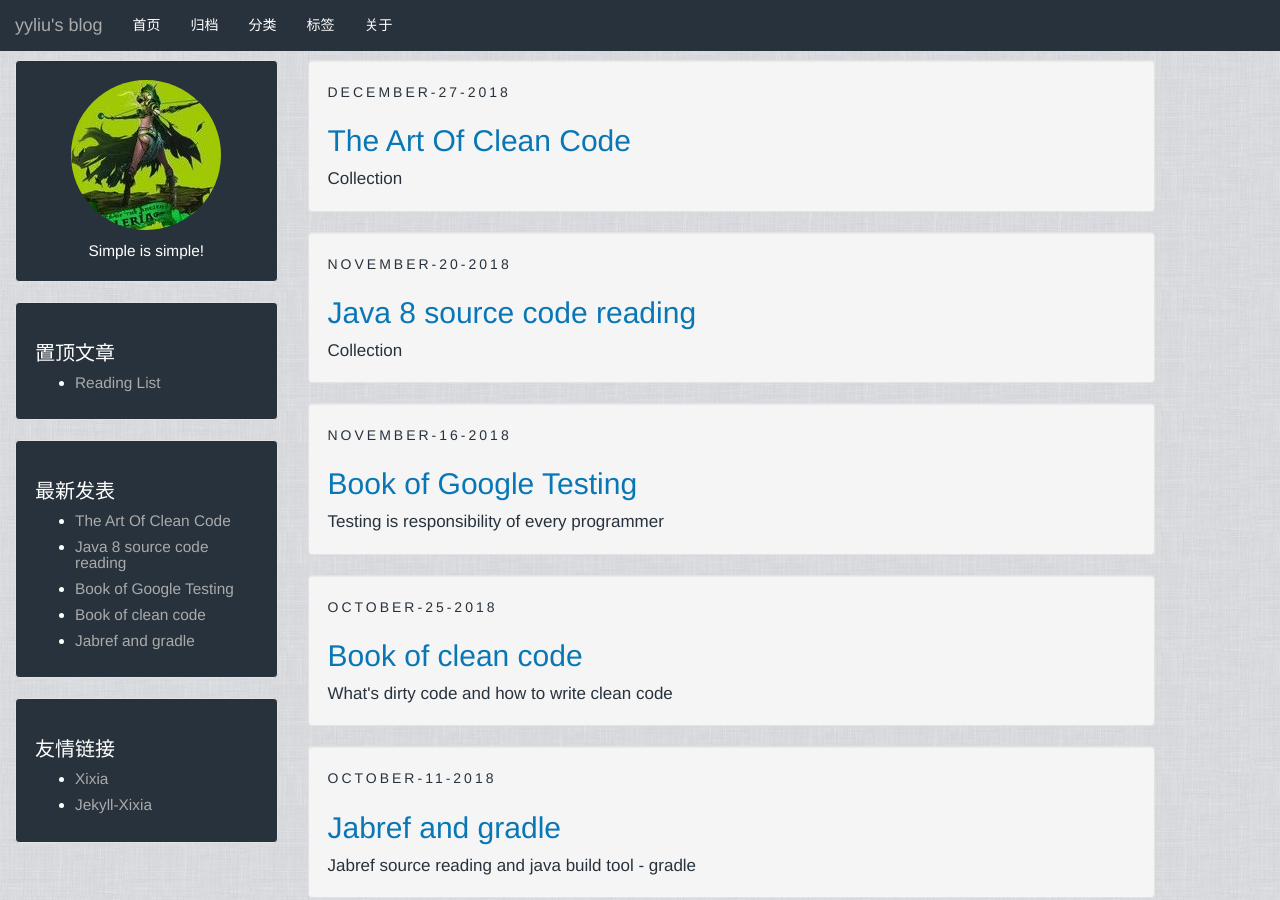
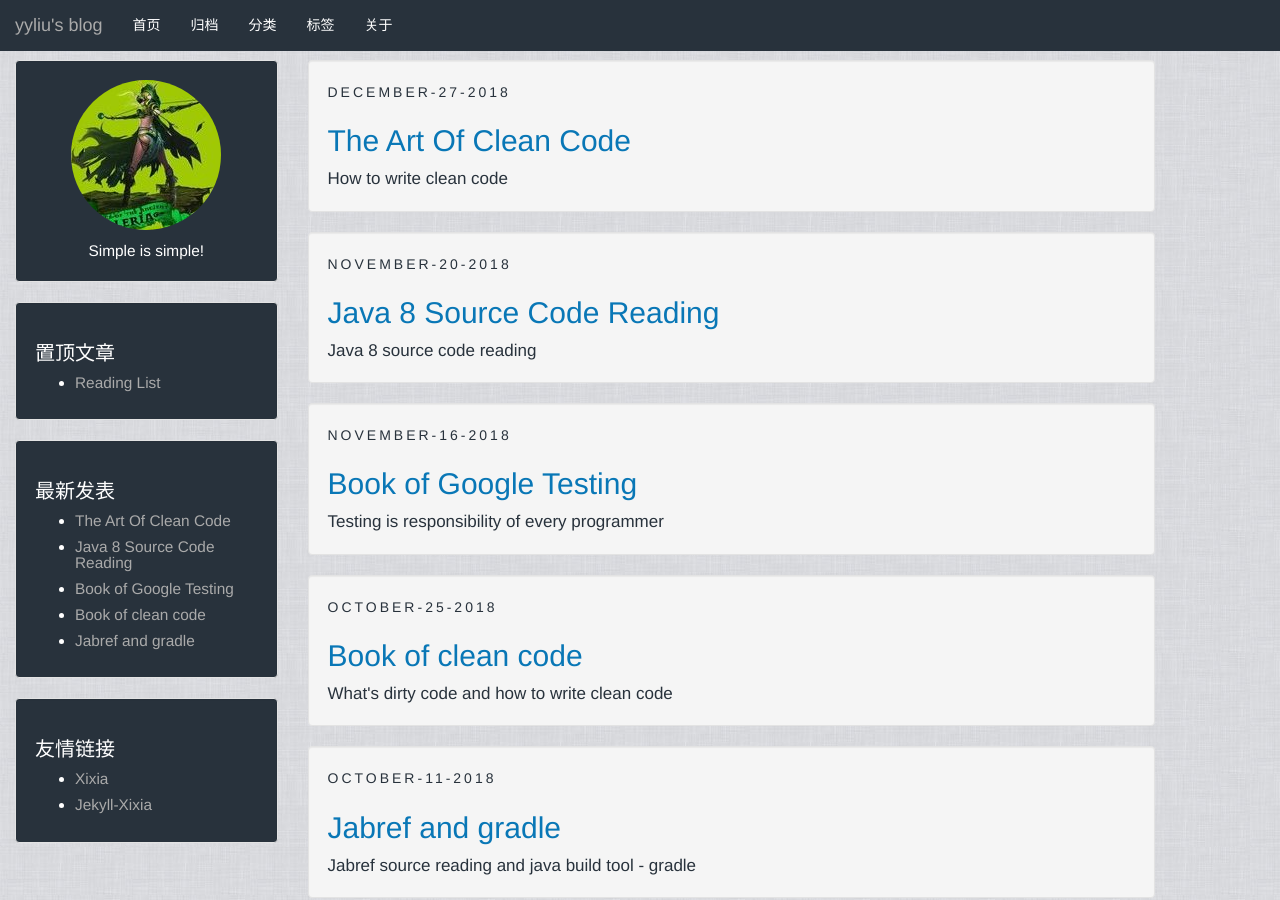
Before and after one commit to royss7/royss7.github.io, a Jekyll site: the page built from index.html, in a window 1280 px wide and 900 px high. Built offline with Jekyll 4.4.1, drawn with Linux system fonts in a browser that asks for light colours; the list of posts is cut into pages by our own code.

Commit message:
refactor(decription of md):

```diff
--- a/_posts/2018-11-20-java8-src-code-reading.md
+++ b/_posts/2018-11-20-java8-src-code-reading.md
@@ -2,8 +2,8 @@
 layout: post
 categories: Programming
 tags: Programming
-title: "Java 8 source code reading"
-description: Collection
+title: "Java 8 Source Code Reading"
+description: Java 8 source code reading
 ---
 
 *ref to [java8 src code reading](https://www.cnblogs.com/joemsu/p/7667509.html)*
--- a/_posts/2018-12-27-The-Art-Of-Readable-Code.markdown
+++ b/_posts/2018-12-27-The-Art-Of-Readable-Code.markdown
@@ -3,7 +3,7 @@ layout: post
 categories: Programming
 tags: Programming
 title: "The Art Of Clean Code"
-description: Collection
+description: How to write clean code
 ---
 
 # The Art Of Readable Code
```
